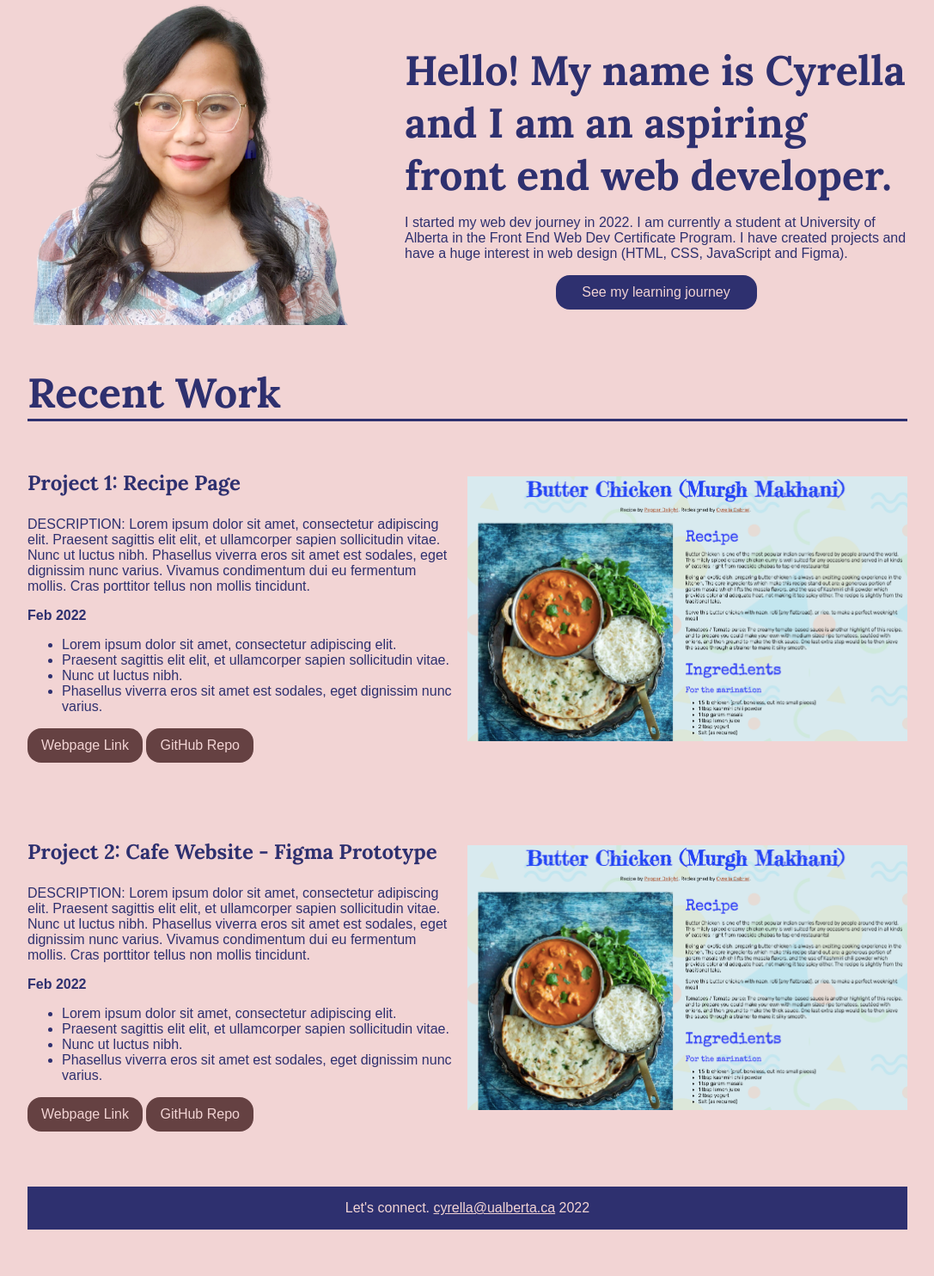
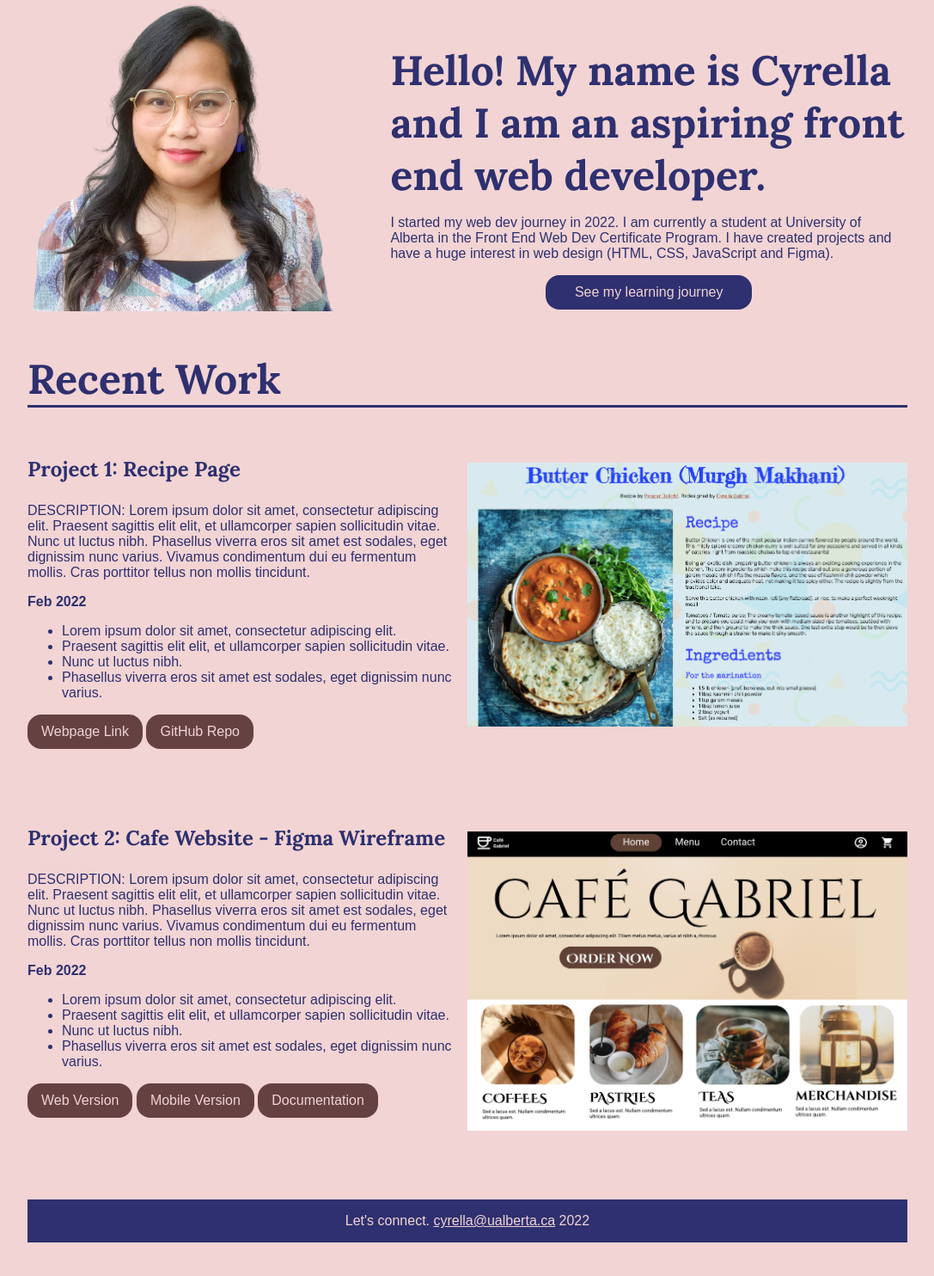
Before and after one commit to CyrellaG/personal-website-2023, a plain HTML site: page index.html in a window 1280 px wide. Shown: the part 96-1580 px from the top of the page at 86% size, without its empty margins (96-1183 px from the left). Drawn offline with Linux system fonts and the light colour scheme.

Commit message:
proj2 addded

```diff
--- a/css/style.css
+++ b/css/style.css
@@ -27,7 +27,8 @@ h3 {
 }
 
 .profile-image {
-    width: 375px;
+    object-fit: contain;
+    width: 35%;
     margin-inline-end: 4rem;
 }
 
@@ -46,7 +47,7 @@ h3 {
     color: #F2D4D4;
     background-color: #2E306F;
     height: 2.5rem;
-    width: 40%;
+    width: 15rem;
     margin: 0 auto;
     display: grid;
     align-items: center;
@@ -58,6 +59,7 @@ h3 {
     width: 50%;
     height: 50%;
     margin: 2rem 0rem 1rem 1rem;
+    object-fit: contain;
 }
 
 article {
--- a/index.html
+++ b/index.html
@@ -47,9 +47,10 @@
             </div>
             <img class="project1-image" src="images/recipe.png" alt="Butter chicken recipe.">
         </article>
+
         <article>
             <div>
-                 <h3>Project 2: Cafe Website - Figma Prototype</h3>
+                 <h3>Project 2: Cafe Website - Figma Wireframe</h3>
                  <p>DESCRIPTION: Lorem ipsum dolor sit amet, consectetur adipiscing elit. Praesent sagittis elit elit, et ullamcorper sapien sollicitudin vitae. Nunc ut luctus nibh. Phasellus viverra eros sit amet est sodales, eget dignissim nunc varius. Vivamus condimentum dui eu fermentum mollis. Cras porttitor tellus non mollis tincidunt.</p>
                  <strong>Feb 2022</strong>
                  <ul>
@@ -59,11 +60,13 @@
                      <li>Phasellus viverra eros sit amet est sodales, eget dignissim nunc varius.</li>
                  </ul>
 
-                 <a class="project-button" href="https://cyrellag.github.io/CyrellaG-CSS-Fundamentals-RECIPE/" target="blank">Webpage Link</a>
-                 <a class="project-button" href="https://github.com/CyrellaG/CyrellaG-CSS-Fundamentals-RECIPE" target="blank">GitHub Repo</a>
+                 <a class="project-button" href="https://drive.google.com/file/d/1txpQ44esKPFCVQTZzJ8pZI70hjgPrDpC/view?usp=sharing" target="blank">Web Version</a>
+                 <a class="project-button" href="https://drive.google.com/file/d/14Al4biUbNaxTPTgboJoPLiOruEh8TCJ0/view?usp=sharing" target="blank">Mobile Version</a>
+                 <a class="project-button" href="https://drive.google.com/file/d/1ja2PMVSUbF3d3EJE-WO_fCx0ou9L600B/view?usp=sharing" target="blank">Documentation</a>
              </div>
-             <img class="project1-image" src="images/recipe.png" alt="Butter chicken recipe.">
+             <img class="project1-image" src="images/cafe-gabriel.png" alt="Wireframe of a cafe website.">
          </article>
+
     </section>
 
 
```
Also changed, not shown: images/cafe-gabriel.png (added).
